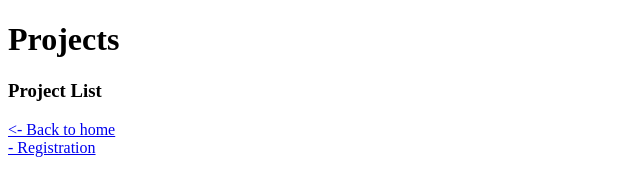
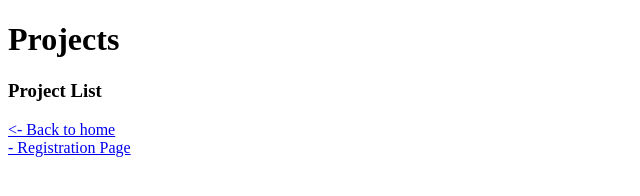
Before and after one commit to HiralMPatel/WD-registration, a website: page project.html in a window 1280 px wide. Shown: the full height of the page, 0-640 px from the left. Drawn offline with Linux system fonts and the light colour scheme.

Commit message:
content changed

```diff
--- a/project.html
+++ b/project.html
@@ -10,6 +10,6 @@
    <h3>Project List</h3>
    <a href="/">&lt;- Back to home</a>
    <br>
-   <a href="registration">- Registration</a>
+   <a href="./registration">- Registration Page</a>
 </body>
 </html>
```
